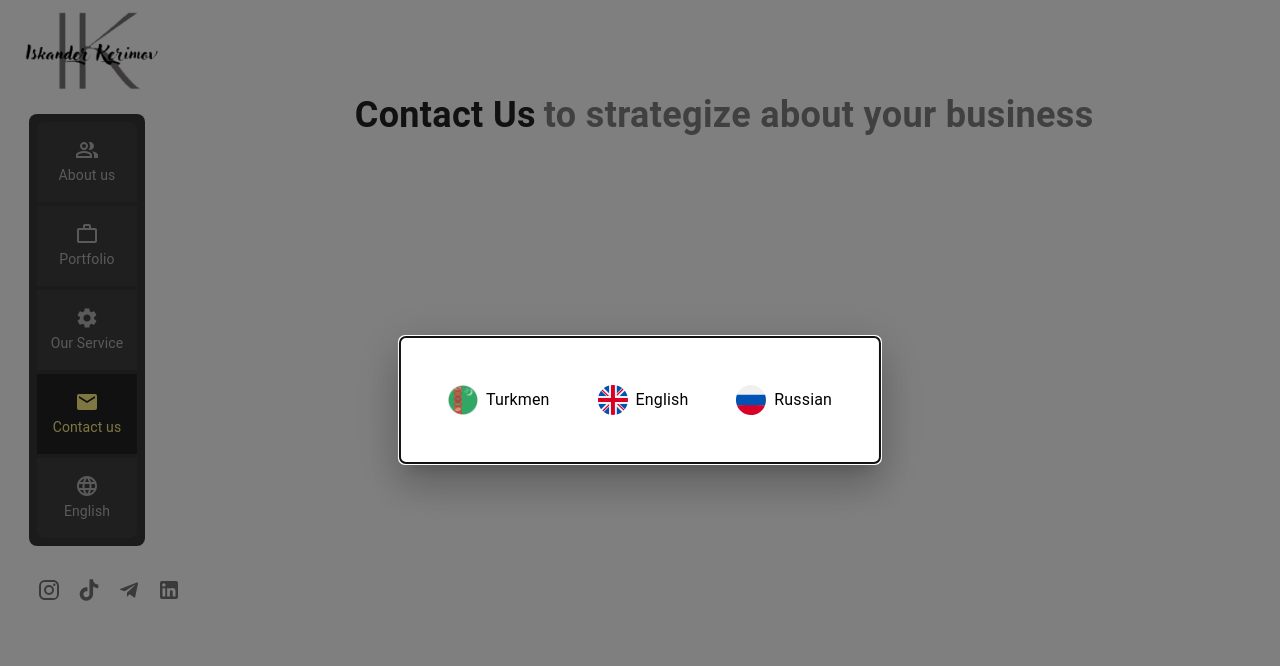
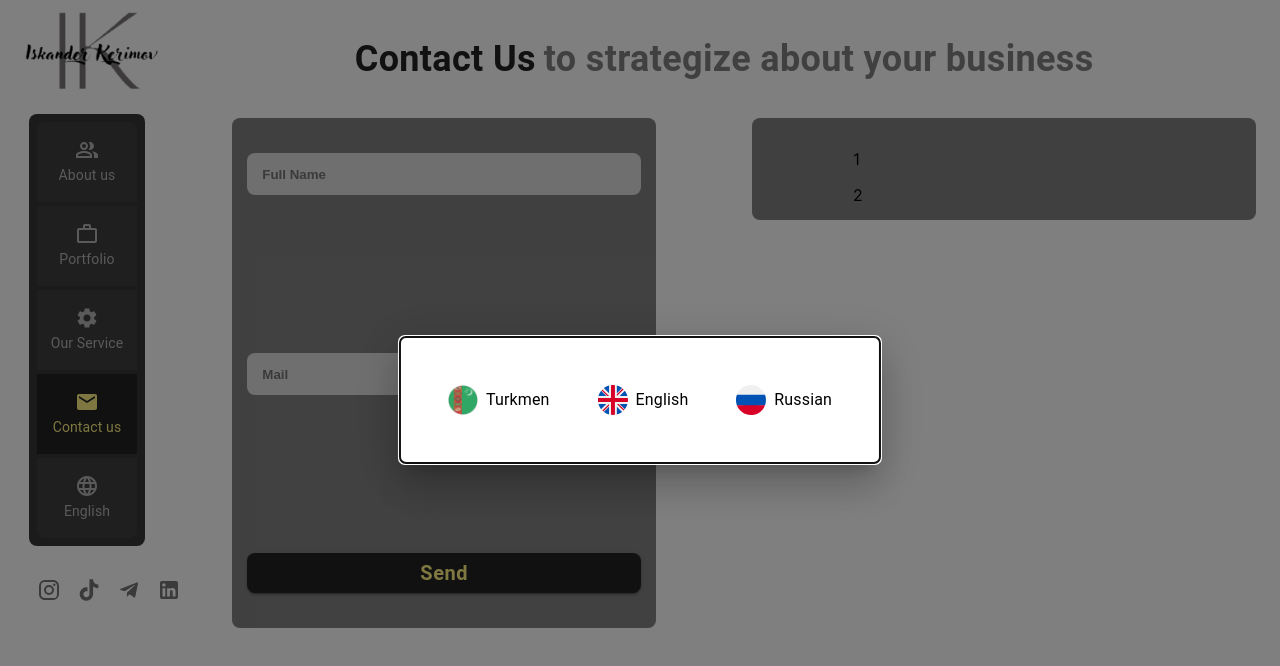
Before and after one commit to GeekSpace-Team/Business, a React (Vite) app: page /contact in a window 1280 px wide. Shown: the top 666 px of the page. Built offline with nearby package versions, Linux system fonts and the light colour scheme.

Commit message:
contact form

```diff
--- a/src/pages/contact/Contact.tsx
+++ b/src/pages/contact/Contact.tsx
@@ -1,17 +1,12 @@
 import { FC } from "react";
-import { Stack, Typography } from "@mui/material";
+import { Box, Button, Grid, Stack, Typography } from "@mui/material";
 import LanguageModal from "../../assets/language/LanguageModal";
 
 const Contact: FC = () => {
   return (
     <>
-      <Stack
-        direction="row"
-        spacing={1}
-        pt={10}
-        justifyContent="center"
-        width="100%"
-      >
+      <Stack pt={3} width="100%">
+        <Stack direction="row" pb={4} spacing={1} justifyContent="center">
           <Typography
             sx={{ color: "#222222", fontSize: "36px", fontWeight: 700 }}
           >
@@ -23,6 +18,110 @@ const Contact: FC = () => {
             to strategize about your business
           </Typography>
         </Stack>
+        <Grid container spacing={7}>
+          <Grid item lg={6} md={6} sm={12} xs={12}>
+            <Stack pl={5} pr={5}>
+              <form action="contact">
+                <Box
+                  sx={{
+                    background: "#828282",
+                    p: "35px 15px 35px 15px",
+                    borderRadius: "8px",
+                    display: "flex",
+                    justifyContent: "space-between",
+                    flexDirection: "column",
+                    height: "55vh",
+                  }}
+                >
+                  <input
+                    type="text"
+                    placeholder="Full Name"
+                    style={{
+                      background: "#DFDFDF",
+                      height: "40px",
+                      borderRadius: "8px",
+                      paddingLeft: "15px",
+                      border: "none",
+                      outline: "none",
+                      fontWeight: 600,
+                      color: "#222222",
+                    }}
+                    required
+                  />
+                  <input
+                    type="email"
+                    placeholder="Mail"
+                    style={{
+                      background: "#DFDFDF",
+                      height: "40px",
+                      borderRadius: "8px",
+                      paddingLeft: "15px",
+                      border: "none",
+                      outline: "none",
+                      fontWeight: 600,
+                      color: "#222222",
+                    }}
+                    required
+                  />
+                  {/* <textarea
+                    name="message"
+                    style={{
+                      borderRadius: "8px",
+                      padding: "15px",
+                      backgroundColor: "#DFDFDF",
+                      outline: "none",
+                      fontWeight: 600,
+                      color: "#222222",
+                    }}
+                    id=""
+                    cols="30"
+                    rows="10"
+                    placeholder="Message"
+                    required
+                  ></textarea> */}
+                  <Button
+                    sx={{
+                      background: "#222222",
+                      color: "#FFF083",
+                      fontSize: "20px",
+                      fontWeight: 600,
+                      height: "40px",
+                      borderRadius: "8px",
+                      textTransform: "none",
+                      "&:hover": { background: "#222222" },
+                    }}
+                    variant="contained"
+                    type="submit"
+                  >
+                    Send
+                  </Button>
+                </Box>
+              </form>
+            </Stack>
+          </Grid>
+          <Grid item lg={6} md={6} sm={12} xs={12}>
+            <Stack>
+              <Box
+                sx={{
+                  background: "#828282",
+                  borderRadius: "8px",
+                  p: "15px 0px 15px 0px",
+                  display: "flex",
+                  justifyContent: "center",
+                }}
+              >
+                <Stack spacing={2} width="60%">
+                  <Stack>
+                    <Stack direction="row"></Stack>
+                  </Stack>
+                  <Stack>1</Stack>
+                  <Stack>2</Stack>
+                </Stack>
+              </Box>
+            </Stack>
+          </Grid>
+        </Grid>
+      </Stack>
       <LanguageModal />
     </>
   );
```
Also changed, not shown: 32 other files (tests, documents, lock files or other folders). Lines whose indentation alone changed are shown as unchanged.
